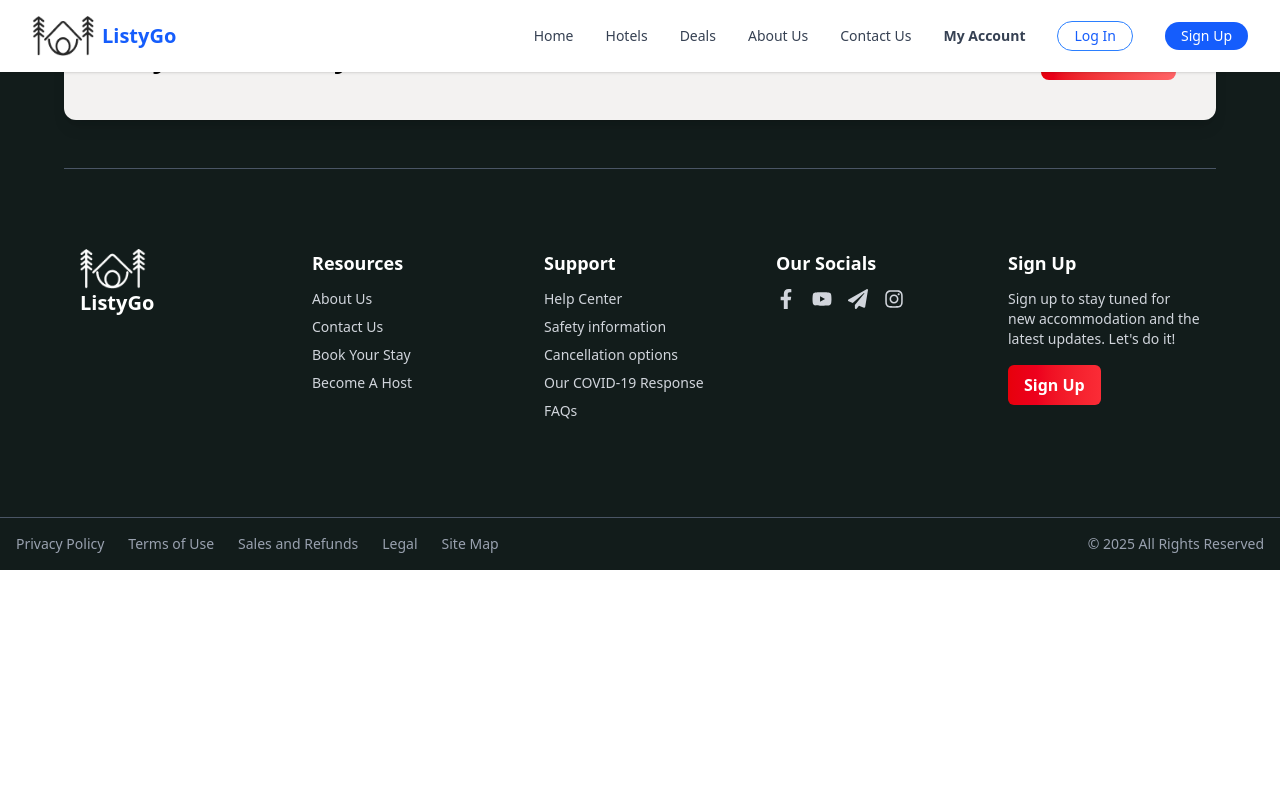
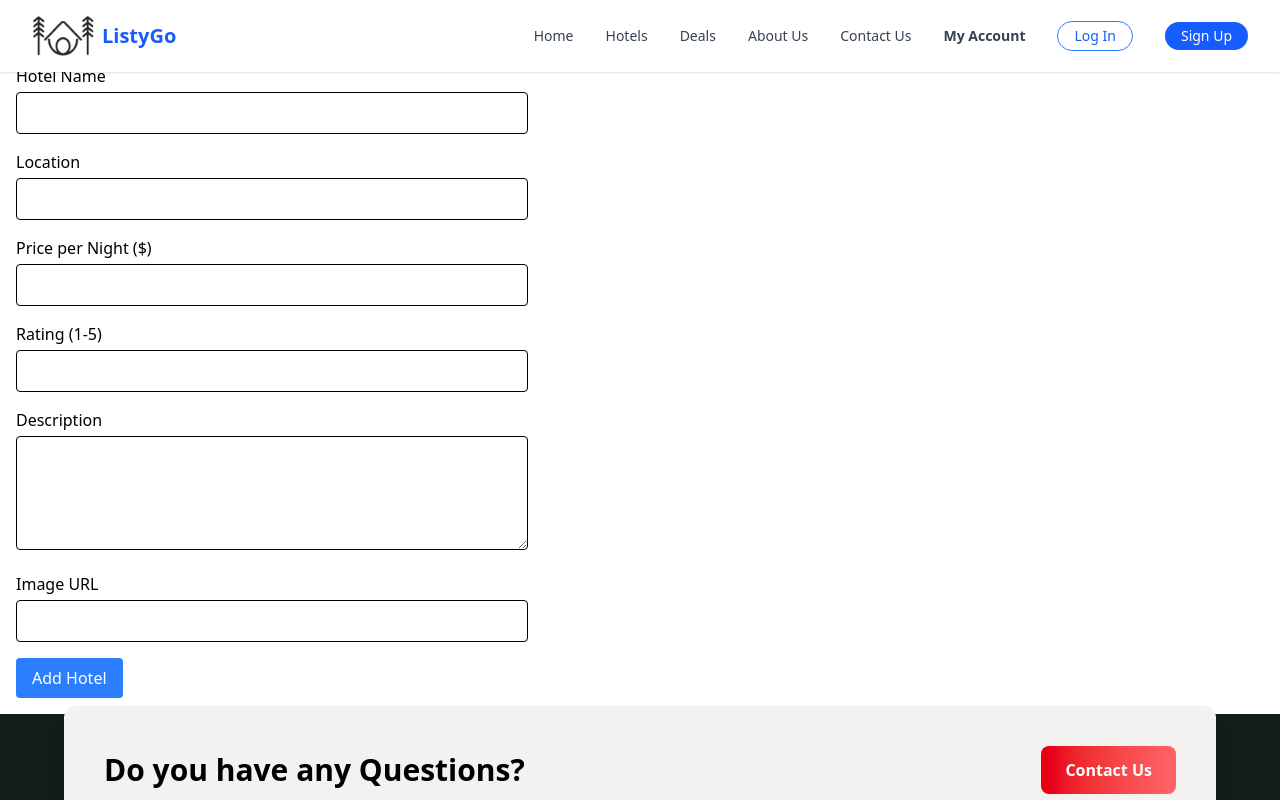
Before and after one commit to Aditya-Garg10/Listygo, a React (Vite) app: page /admin/hotels in a window 1280 px wide. Shown: the top 800 px of the page. Built offline with nearby package versions, Linux system fonts and the light colour scheme; sample sign-in values are in the browser's storage.

Commit message:
frontend completion project windup

```diff
--- a/package.json
+++ b/package.json
@@ -11,11 +11,13 @@
   },
   "dependencies": {
     "@tailwindcss/vite": "^4.1.3",
+    "framer-motion": "^12.6.5",
     "lucide-react": "^0.487.0",
     "prop-types": "^15.8.1",
     "react": "^19.0.0",
     "react-dom": "^19.0.0",
     "react-icons": "^5.5.0",
+    "react-router-dom": "^7.5.0",
     "tailwindcss": "^4.1.3"
   },
   "devDependencies": {
--- a/src/App.jsx
+++ b/src/App.jsx
@@ -14,6 +14,9 @@ import MyAccount from './Pages/MyAccount';
 import ContactPage from './Pages/ContactPage';
 import DealsPage from './Pages/DealsPage';
 import AboutUs from './Pages/AboutUs';
+import AdminHotels from './Pages/AdminHotels';
+import ProtectedRoute from './components/ProtectedRoute';
+
 function HomePage() {
   return (
     <>
@@ -31,7 +34,6 @@ function App() {
     <Router>
       <NavBar />
 
-
       <Routes>
         <Route path="/" element={<HomePage />} />
         <Route path="/register" element={<RegisterPage />} />
@@ -41,10 +43,15 @@ function App() {
         <Route path="/contact" element={<ContactPage />} />
         <Route path="/deals" element={<DealsPage />} />
         <Route path="/about" element={<AboutUs/>} />
-
+        <Route
+          path="/admin/hotels"
+          element={
+            <ProtectedRoute isAdmin={true}>
+              <AdminHotels />
+            </ProtectedRoute>
+          }
+        />
       </Routes>
-
-
 
       <Footer />
     </Router>
--- /dev/null
+++ b/src/Pages/AdminHotels.jsx
@@ -0,0 +1,127 @@
+import React, { useState } from 'react';
+
+const AdminHotels = () => {
+  const [hotel, setHotel] = useState({
+    name: '',
+    location: '',
+    price: '',
+    rating: '',
+    description: '',
+    image: ''
+  });
+
+  const handleChange = (e) => {
+    const { name, value } = e.target;
+    setHotel(prevState => ({
+      ...prevState,
+      [name]: value
+    }));
+  };
+
+  const handleSubmit = (e) => {
+    e.preventDefault();
+    // Handle hotel submission (connect to your API/backend)
+    console.log('Hotel submitted:', hotel);
+    // Clear form after submission
+    setHotel({
+      name: '',
+      location: '',
+      price: '',
+      rating: '',
+      description: '',
+      image: ''
+    });
+  };
+
+  return (
+    <div className="container mx-auto p-4">
+      <h2 className="text-2xl font-bold mb-4">Admin - Add New Hotel</h2>
+
+      <form onSubmit={handleSubmit} className="max-w-lg">
+        <div className="mb-4">
+          <label className="block mb-1">Hotel Name</label>
+          <input
+            type="text"
+            name="name"
+            value={hotel.name}
+            onChange={handleChange}
+            className="w-full p-2 border rounded"
+            required
+          />
+        </div>
+
+        <div className="mb-4">
+          <label className="block mb-1">Location</label>
+          <input
+            type="text"
+            name="location"
+            value={hotel.location}
+            onChange={handleChange}
+            className="w-full p-2 border rounded"
+            required
+          />
+        </div>
+
+        <div className="mb-4">
+          <label className="block mb-1">Price per Night ($)</label>
+          <input
+            type="number"
+            name="price"
+            value={hotel.price}
+            onChange={handleChange}
+            className="w-full p-2 border rounded"
+            required
+          />
+        </div>
+
+        <div className="mb-4">
+          <label className="block mb-1">Rating (1-5)</label>
+          <input
+            type="number"
+            name="rating"
+            min="1"
+            max="5"
+            step="0.1"
+            value={hotel.rating}
+            onChange={handleChange}
+            className="w-full p-2 border rounded"
+            required
+          />
+        </div>
+
+        <div className="mb-4">
+          <label className="block mb-1">Description</label>
+          <textarea
+            name="description"
+            value={hotel.description}
+            onChange={handleChange}
+            className="w-full p-2 border rounded"
+            rows="4"
+            required
+          />
+        </div>
+
+        <div className="mb-4">
+          <label className="block mb-1">Image URL</label>
+          <input
+            type="text"
+            name="image"
+            value={hotel.image}
+            onChange={handleChange}
+            className="w-full p-2 border rounded"
+            required
+          />
+        </div>
+
+        <button
+          type="submit"
+          className="px-4 py-2 bg-blue-500 text-white rounded hover:bg-blue-600"
+        >
+          Add Hotel
+        </button>
+      </form>
+    </div>
+  );
+};
+
+export default AdminHotels;
--- /dev/null
+++ b/src/components/ProtectedRoute.jsx
@@ -0,0 +1,24 @@
+import React from 'react';
+import { Navigate } from 'react-router-dom';
+
+const ProtectedRoute = ({ children, isAdmin }) => {
+  // Get authentication status from your authentication system
+  // This is a placeholder - replace with your actual auth logic
+  const isAuthenticated = localStorage.getItem('isAuthenticated') === 'true';
+  const userRole = localStorage.getItem('userRole');
+
+  if (!isAuthenticated) {
+    // Redirect to login if not authenticated
+    return <Navigate to="/login" />;
+  }
+
+  if (isAdmin && userRole !== 'admin') {
+    // Redirect to unauthorized page if admin access is required but user is not admin
+    return <Navigate to="/" />;
+  }
+
+  // If authenticated and has required permissions, show the protected content
+  return children;
+};
+
+export default ProtectedRoute;
```
Also changed, not shown: 1 other file (tests, documents, lock files or other folders).
